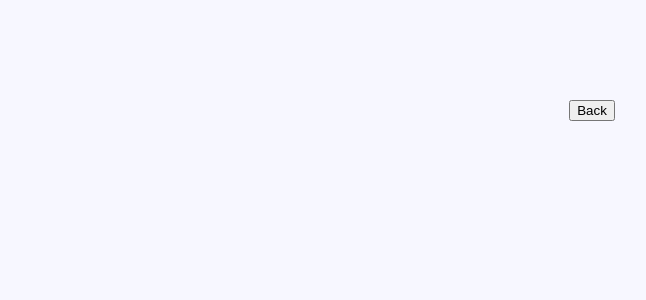
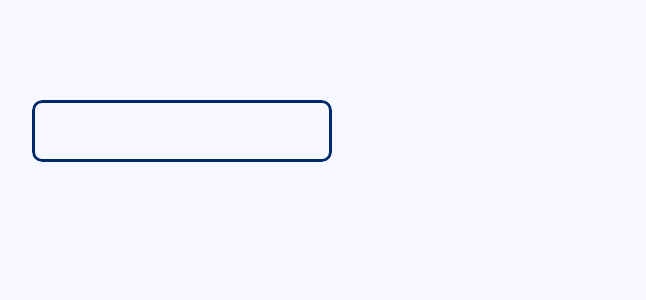
Before and after one commit to cv9t/trello-clone-app, a React app: page /boards/1 in a window 1280 px wide. Shown: the top 300 px of the page, without its empty margins (48-694 px from the left). Built offline with nearby package versions, Linux system fonts and the light colour scheme.

Commit message:
Add return button with styles

```diff
--- a/src/components/BoardItem/BoardItem.module.scss
+++ b/src/components/BoardItem/BoardItem.module.scss
@@ -36,6 +36,8 @@
 		color: #fff;
 		font-weight: 600;
 		font-size: 2rem;
+
+		word-break: break-word;
 	}
 
 	&__icon {
--- a/src/pages/BoardItemPage.tsx
+++ /dev/null
@@ -1,23 +0,0 @@
-import React, { FC } from "react";
-import { useParams, useHistory } from "react-router-dom";
-import { useTypedSelector } from "../hooks/useTypedSelector";
-
-interface BoardItemPageParams {
-	id: string;
-}
-
-const BoardItemPage: FC = () => {
-	const { id } = useParams<BoardItemPageParams>();
-	const { boards } = useTypedSelector((state) => state.boardItem);
-	const board = boards.find((board) => board.id === id);
-	const history = useHistory();
-
-	return (
-		<div>
-			<div>{board?.title}</div>
-			<button onClick={() => history.push("/boards")}> Back </button>
-		</div>
-	);
-};
-
-export default BoardItemPage;
--- /dev/null
+++ b/src/pages/BoardItemPage/BoardItemPage.module.scss
@@ -0,0 +1,85 @@
+.boardItemPage {
+	display: flex;
+	flex-direction: column;
+
+	width: 100%;
+
+	&__btn {
+		position: absolute;
+		top: 0;
+		left: 50%;
+		z-index: 1000;
+
+		display: flex;
+		align-items: center;
+		justify-content: center;
+
+		width: 0%;
+		height: 100%;
+		padding: 0;
+
+		font-size: 5rem;
+
+		background-color: #00296b;
+
+		border: none;
+		border-radius: 1rem;
+
+		cursor: pointer;
+
+		transition: width 0.2s ease-in, left 0.2s ease-in;
+	}
+
+	&__icon {
+		color: #fff;
+
+		opacity: 0;
+
+		transition: opacity 0.2s ease-in;
+	}
+
+	&__col {
+		position: relative;
+
+		&_title {
+			width: 30rem;
+
+			overflow: hidden;
+
+			border-radius: 1rem;
+
+			transition: transform 0.2s ease-in, box-shadow 0.2s ease-in;
+
+			&:hover {
+				box-shadow: 0 0.2rem 0.8rem rgba(0, 0, 0, 0.5);
+
+				transform: scale(1.1);
+			}
+
+			&:hover .boardItemPage__btn {
+				left: 0;
+
+				width: 100%;
+			}
+
+			&:hover .boardItemPage__icon {
+				opacity: 1;
+			}
+		}
+	}
+
+	&__title {
+		padding: 2.8rem 0;
+
+		color: #000;
+		font-weight: 600;
+		font-size: 2rem;
+		text-align: center;
+		word-break: break-word;
+
+		border: 0.3rem solid #00296b;
+		border-radius: 1rem;
+
+		transition: transform 0.2s ease-in, box-shadow 0.2s ease-in;
+	}
+}
--- /dev/null
+++ b/src/pages/BoardItemPage/BoardItemPage.tsx
@@ -0,0 +1,37 @@
+import React, { FC } from "react";
+import { useParams, useHistory } from "react-router-dom";
+import { useTypedSelector } from "../../hooks/useTypedSelector";
+import { IoReturnUpBack } from "react-icons/io5";
+import cl from "./BoardItemPage.module.scss";
+
+interface BoardItemPageParams {
+	id: string;
+}
+
+const BoardItemPage: FC = () => {
+	const { id } = useParams<BoardItemPageParams>();
+	const { boards } = useTypedSelector((state) => state.boardItem);
+	const board = boards.find((board) => board.id === id);
+	const history = useHistory();
+
+	return (
+		<div className={cl.boardItemPage}>
+			<div
+				className={[
+					cl.boardItemPage__col,
+					cl.boardItemPage__col_title,
+				].join(" ")}
+			>
+				<div className={cl.boardItemPage__title}>{board?.title}</div>
+				<button
+					className={cl.boardItemPage__btn}
+					onClick={() => history.push("/boards")}
+				>
+					<IoReturnUpBack className={cl.boardItemPage__icon} />
+				</button>
+			</div>
+		</div>
+	);
+};
+
+export default BoardItemPage;
--- a/src/routes/index.ts
+++ b/src/routes/index.ts
@@ -1,4 +1,4 @@
-import BoardItemPage from "../pages/BoardItemPage";
+import BoardItemPage from "../pages/BoardItemPage/BoardItemPage";
 import BoardListPage from "../pages/BoardListPage";
 import { IRoute } from "../types/route";
 
```
Also changed, not shown: src/components/UI/MyButton/MyButton.tsx (added, +11 -0 lines), src/components/UI/MyButton/MyButton.module.scss (added).
